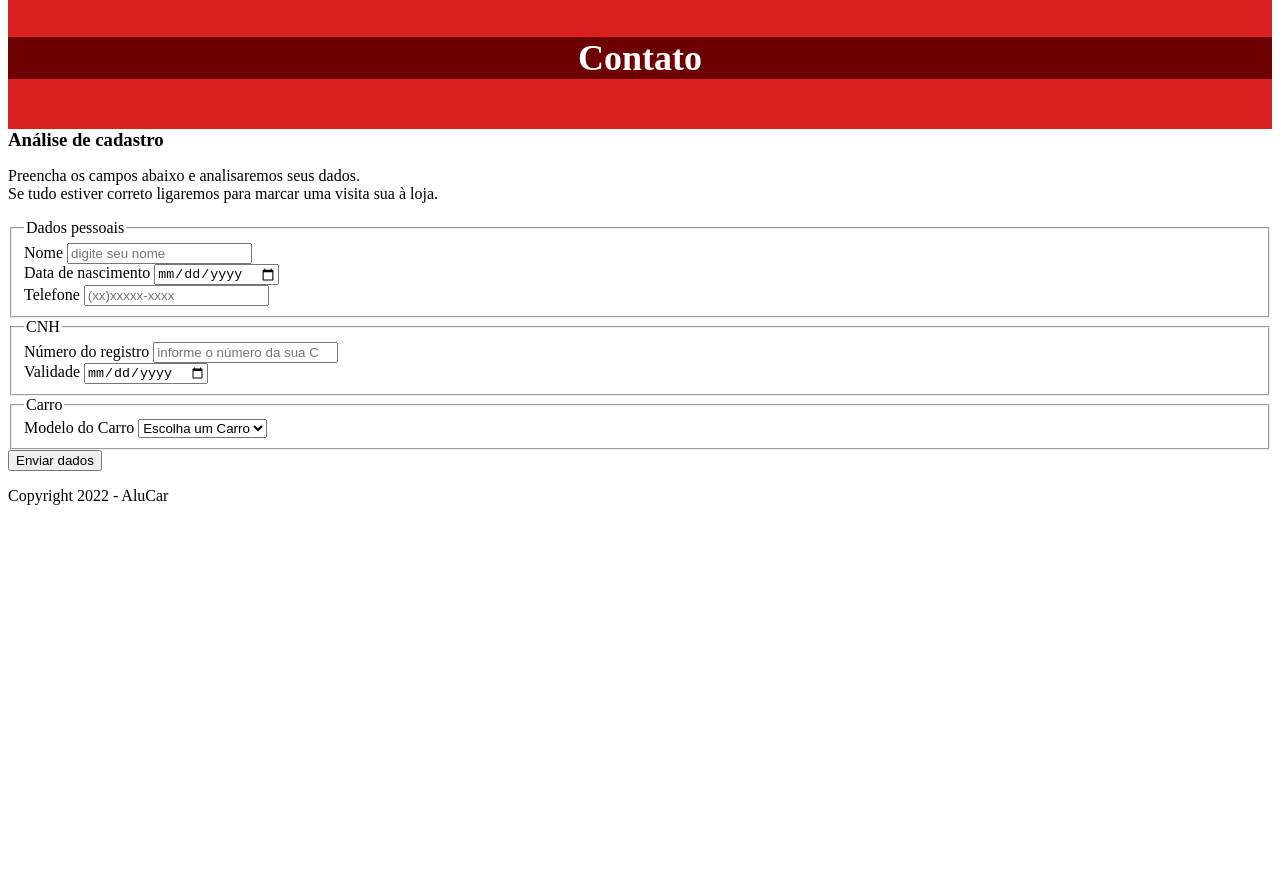
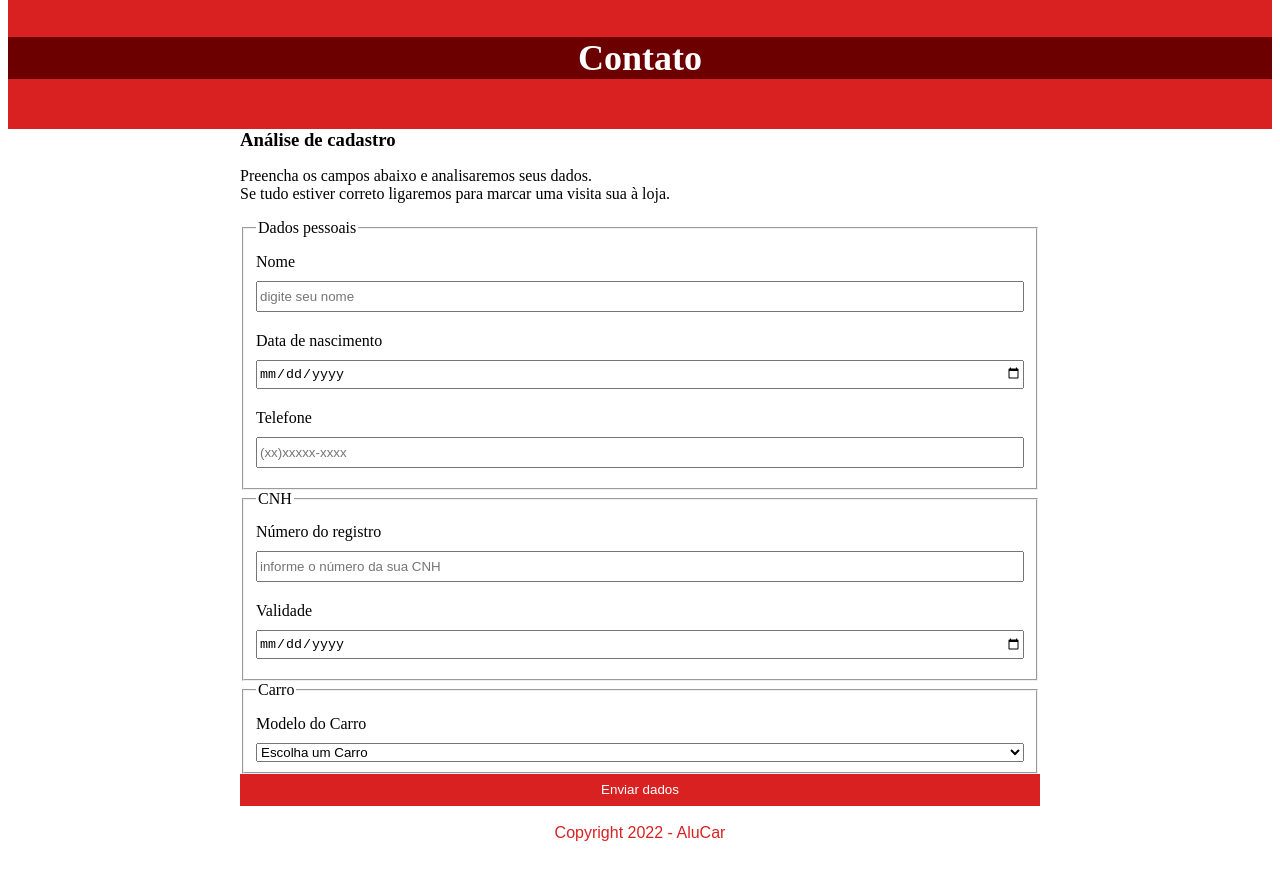
Before and after one commit to luizhenrique449944/Aluguel-De_Carros, a plain HTML site: page index.html in a window 1280 px wide. Shown: the part 980-1849 px from the top of the page. Before the commit the page ends 1501 px from the top, so only its background shows below. Drawn offline with Linux system fonts and the light colour scheme.

Commit message:
projeto completo

```diff
--- a/estilos.css
+++ b/estilos.css
@@ -60,3 +60,54 @@ h3 {
     margin: 0 auto;
     color: #fff;
 }
+main h3 {
+    margin: 0;
+}
+.grupo-campo{
+    display: flex;
+    flex-direction: column;
+    margin-top: 10px;
+}
+.grupo-campo label, .grupo-campo input {
+    margin-bottom: 10px;
+}
+.grupo-campo input {
+    height: 25px;
+}
+.secao-conteudo button {
+    width: 100%;
+    height: 32px;
+    background: #d92121;
+    border: none;
+    color: #fff;
+    cursor: pointer;
+}
+.secao-conteudo button:hover {
+    font-size: 20px;
+    transition-duration: 1s;
+    color: #171ada;
+    font-weight: 600;
+    font-style: oblique;
+}
+footer {
+    display: flex;
+    justify-content: center;
+    align-items: center;
+    width: 100%;
+    height: 55px;
+    position: relative;
+    bottom: 0;
+    padding: 20px;
+    box-sizing: border-box;
+    text-align: center;
+}
+footer p {
+    color: #d92121;
+    font-family: sans-serif, Arial, Helvetica;
+    text-align: center;
+}
+@media(max-width: 815px) {
+    .img-conteudo {
+        width: 100%;
+    }
+}
--- a/index.html
+++ b/index.html
@@ -46,24 +46,24 @@
     </div>
 
     <main>
-        <section>
+        <section class="secao-largura-limitada secao-conteudo">
             <h3>Análise de cadastro</h3>
             <p>Preencha os campos abaixo e analisaremos seus dados.<br>Se tudo estiver correto ligaremos para marcar uma visita sua à loja.</p>
 
             <form action="https://www.devmedia.com.br/codigos/formularios/aula9/" method="post">
                 <fieldset>
                     <legend>Dados pessoais</legend>
-                    <div>
+                    <div class="grupo-campo">
                         <label>Nome</label>
                         <input type="text" name="nome" placeholder="digite seu nome" required>
                     </div>
 
-                    <div>
+                    <div class="grupo-campo">
                         <label>Data de nascimento</label>
                         <input type="date" name="data_nascimento" required>
                     </div>
 
-                    <div>
+                    <div class="grupo-campo">
                         <label>Telefone</label>
                         <input type="tel" name="telefone" placeholder="(xx)xxxxx-xxxx" required>
                     </div>
@@ -71,12 +71,12 @@
 
                 <fieldset>
                     <legend>CNH</legend>
-                    <div>
+                    <div class="grupo-campo">
                         <label>Número do registro</label>
                         <input type="number" name="numero_registro" placeholder="informe o número da sua CNH" required>
                     </div>
 
-                    <div>
+                    <div class="grupo-campo">
                         <label>Validade</label>
                         <input type="date" name="validade" required>
                     </div>
@@ -84,10 +84,11 @@
 
                 <fieldset>
                     <legend>Carro</legend>
-                      <div>
+                      <div class="grupo-campo">
                          <label>Modelo do Carro</label>
                          <select name="carro" required>
-                            <option value="modelo">Escolha um Carro</option>
+                            <option selected value="escolha">Escolha um Carro</option>
+                            <option value="modelo">Golf</option>
                          </select>
                       </div>
                 </fieldset>
```
